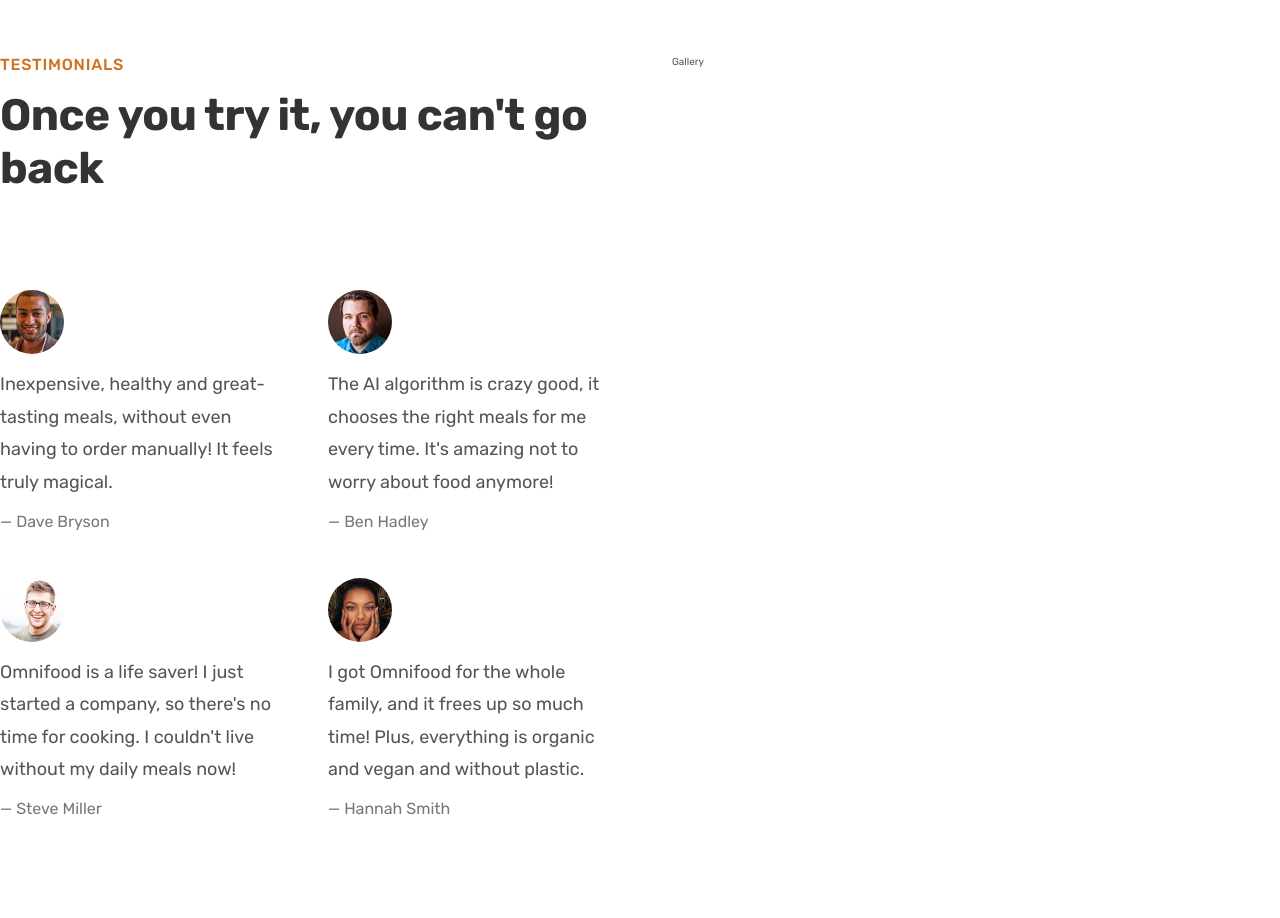
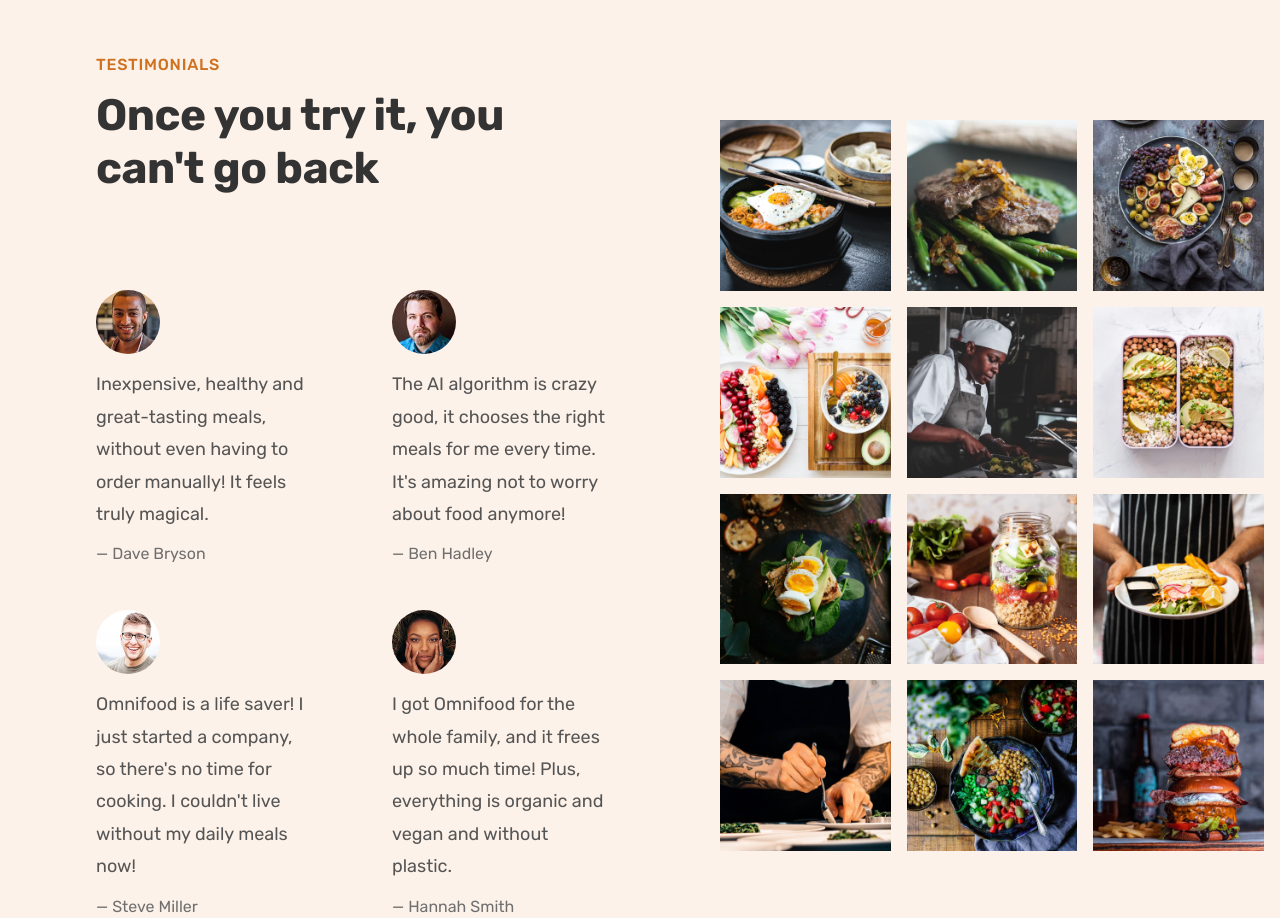
Before and after one commit to kamleshbp/omnifood, a plain HTML site: page index.html in a window 1280 px wide. Shown: the part 3600-4518 px from the top of the page. Drawn offline with nearby package versions, Linux system fonts and the light colour scheme.

Commit message:
Completed the gallery section

```diff
--- a/css/general.css
+++ b/css/general.css
@@ -32,6 +32,7 @@
  - Shades: #cf711f
  - Accents:
  - Greys:
+ #6f6f6f
  #555
  #333
 
--- a/css/style.css
+++ b/css/style.css
@@ -320,13 +320,21 @@
 /***************************************/
 
 .section-testimonials {
-  padding: 9.6rem 0;
+  display: grid;
+  grid-template-columns: 55fr 45fr;
+  align-items: center;
+  background-color: #fdf2e9;
+}
+
+.testimonials-container {
+  padding: 9.6rem;
 }
 
 .testimonials {
   display: grid;
   grid-template-columns: 1fr 1fr;
-  gap: 4.8rem;
+  row-gap: 4.8rem;
+  column-gap: 8rem;
 }
 
 .testimonial-img {
@@ -343,5 +351,26 @@
 
 .testimonial-name {
   font-size: 1.6rem;
-  color: #777;
+  color: #6f6f6f;
 }
+
+.gallery {
+  display: grid;
+  grid-template-columns: repeat(3, 1fr);
+  gap: 1.6rem;
+  padding: 1.6rem;
+}
+
+.gallery-item {
+  overflow: hidden;
+}
+
+.gallery-item img {
+  display: block;
+  width: 100%;
+  transition: all 0.4s;
+}
+
+.gallery-item img:hover {
+  transform: scale(1.1);
+}
--- a/index.html
+++ b/index.html
@@ -265,7 +265,7 @@
           <a href="#" class="link">See all recipes &rarr;</a>
         </div>
       </section>
-      <section class="section-testimonials grid grid--2-cols">
+      <section class="section-testimonials">
         <div class="testimonials-container">
           <span class="subheading">Testimonials</span>
           <h2 class="heading-secondary">Once you try it, you can't go back</h2>
@@ -320,7 +320,80 @@
             </figure>
           </div>
         </div>
-        <div class="gallery">Gallery</div>
+        <div class="gallery">
+          <figure class="gallery-item">
+            <img
+              src="img/gallery/gallery-1.jpg"
+              alt="Photo of beautifully decorated food"
+            />
+          </figure>
+          <figure class="gallery-item">
+            <img
+              src="img/gallery/gallery-2.jpg"
+              alt="Photo of beautifully decorated food"
+            />
+          </figure>
+          <figure class="gallery-item">
+            <img
+              src="img/gallery/gallery-3.jpg"
+              alt="Photo of beautifully decorated food"
+            />
+          </figure>
+          <figure class="gallery-item">
+            <img
+              src="img/gallery/gallery-4.jpg"
+              alt="Photo of beautifully decorated food"
+            />
+          </figure>
+          <figure class="gallery-item">
+            <img
+              src="img/gallery/gallery-5.jpg"
+              alt="Photo of beautifully decorated food"
+            />
+          </figure>
+          <figure class="gallery-item">
+            <img
+              src="img/gallery/gallery-6.jpg"
+              alt="Photo of beautifully decorated food"
+            />
+          </figure>
+          <figure class="gallery-item">
+            <img
+              src="img/gallery/gallery-7.jpg"
+              alt="Photo of beautifully decorated food"
+            />
+          </figure>
+          <figure class="gallery-item">
+            <img
+              src="img/gallery/gallery-8.jpg"
+              alt="Photo of beautifully decorated food"
+            />
+          </figure>
+          <figure class="gallery-item">
+            <img
+              src="img/gallery/gallery-9.jpg"
+              alt="Photo of beautifully decorated food"
+            />
+          </figure>
+          <figure class="gallery-item">
+            <img
+              src="img/gallery/gallery-10.jpg"
+              alt="Photo of beautifully decorated food"
+            />
+          </figure>
+          <figure class="gallery-item">
+            <img
+              src="img/gallery/gallery-11.jpg"
+              alt="Photo of beautifully decorated food"
+            />
+          </figure>
+          <figure class="gallery-item">
+            <img
+              src="img/gallery/gallery-12.jpg"
+              alt="Photo of beautifully decorated food"
+            />
+          </figure>
+        </div>
       </section>
     </main>
     <script
```
